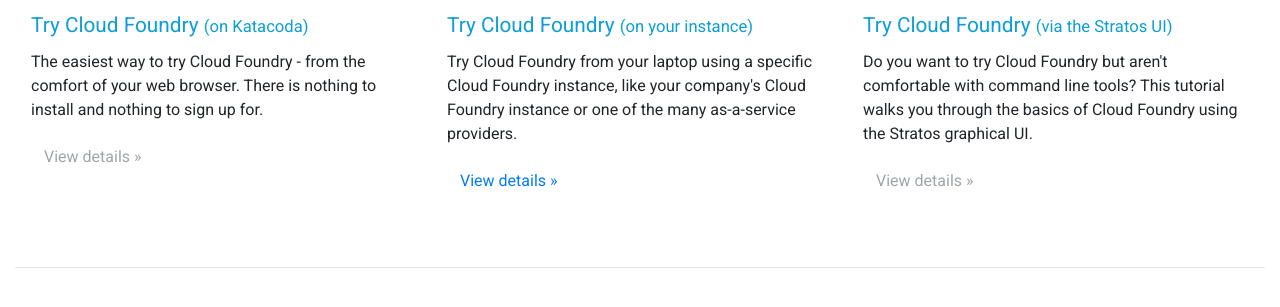
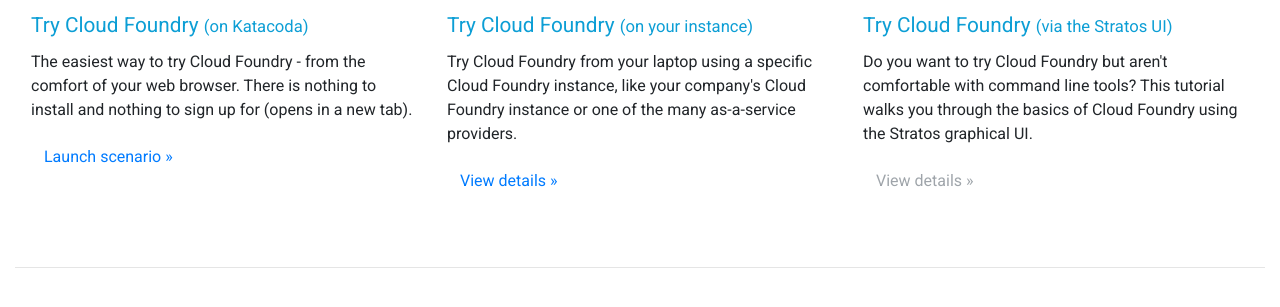
Before and after one commit to cloudfoundry-tutorials/tutorials, a plain HTML site: page landing-page/index.html in a window 1280 px wide. Shown: the part 743-1050 px from the top of the page. Drawn offline with nearby package versions, Linux system fonts and the light colour scheme.

Commit message:
katacoda link

```diff
--- a/landing-page/index.html
+++ b/landing-page/index.html
@@ -111,8 +111,8 @@
 			<div class="row px-3 pb-3">
 				<div class="col-md-4">
 					<h3 class="pb-1">Try Cloud Foundry <span class="note">(on Katacoda)</span></h3>
-					<p>The easiest way to try Cloud Foundry - from the comfort of your web browser. There is nothing to install and nothing to sign up for.</p>
-					<p><a class="btn btn-link disabled" href="#" role="button">View details »</a></p>
+					<p>The easiest way to try Cloud Foundry - from the comfort of your web browser. There is nothing to install and nothing to sign up for (opens in a new tab).</p>
+					<p><a class="btn btn-link" href="https://katacoda.com/cloudfoundry-tutorials/scenarios/trycf" role="button" target="_blank">Launch scenario »</a></p>
 				</div>
 				<div class="col-md-4">
 					<h3 class="pb-1">Try Cloud Foundry <span class="note">(on your instance)</span></h3>
```
